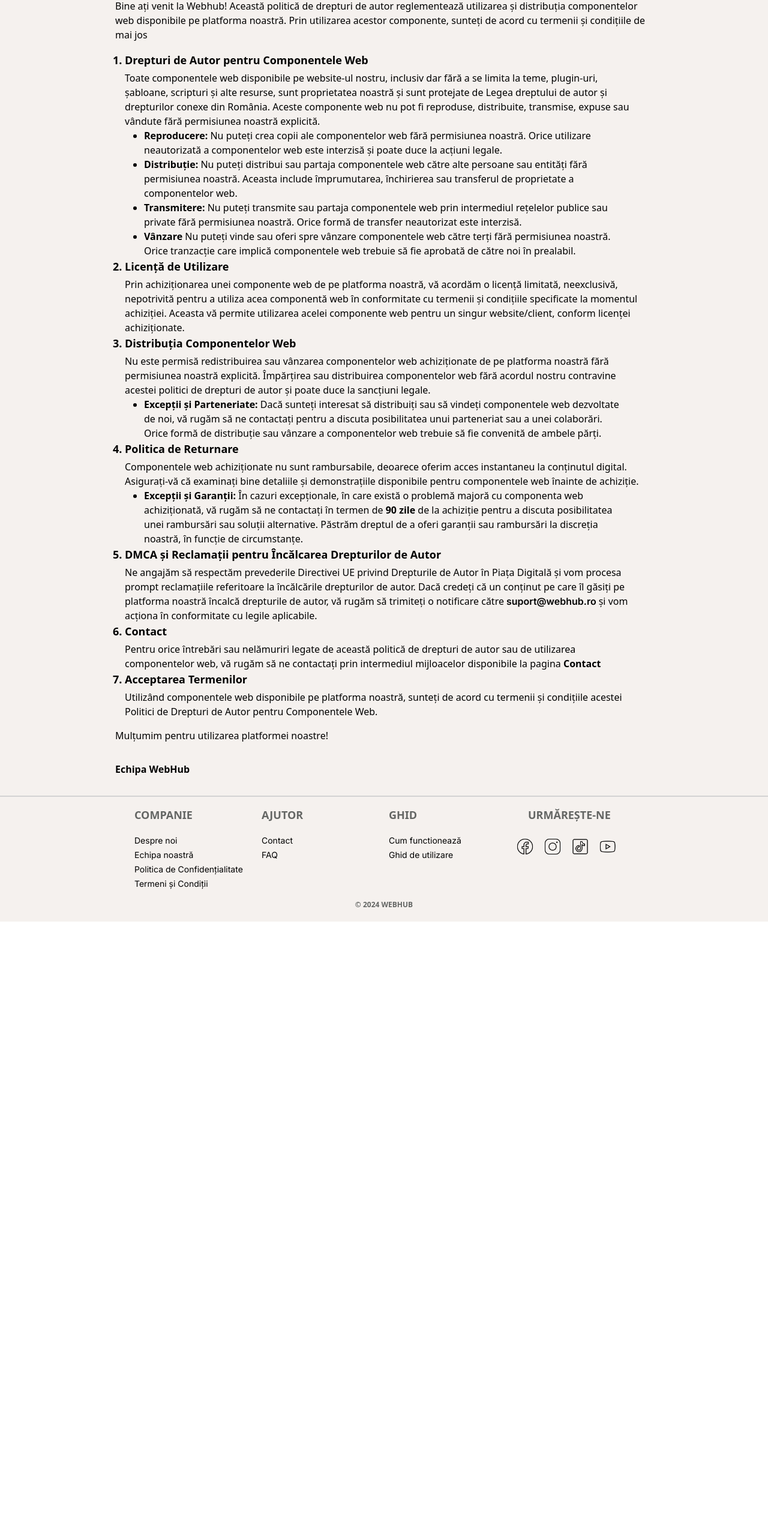
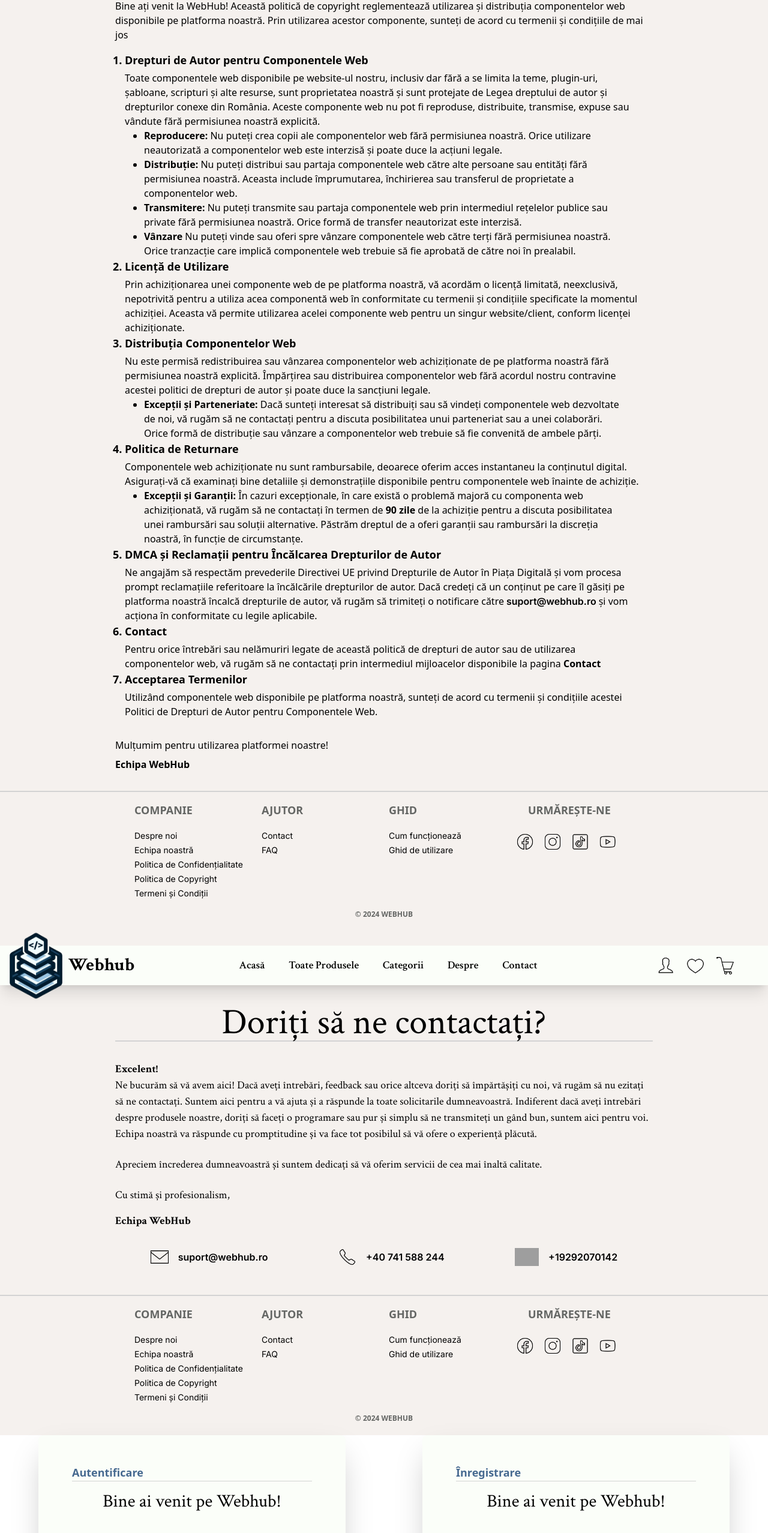
Before and after one commit to matei-george/licenta, a React (Vite) app in the folder frontend/: page / in a window 1280 px wide. Shown: the part 234-2789 px from the top of the page at 60% size. Before the commit the page ends 1770 px from the top, so only its background shows below. Built offline with nearby package versions, Linux system fonts and the light colour scheme; grey boxes are pictures that could not be loaded.

Commit message:
Update Showcase

```diff
--- a/frontend/src/App.jsx
+++ b/frontend/src/App.jsx
@@ -2,11 +2,19 @@
 import React from "react";
 
 import { Copyright } from "./Pages/Copyright/Copyright";
+import { Login } from "./Pages/Login/Login";
+import { Register } from "./Pages/Register/Register";
+import { Contact } from "./Pages/Contact/Contact";
 
 export default function App() {
    return (
       <div>
          <Copyright />
+         <Contact />
+         <div className="container flex">
+            <Login />
+            <Register />
+         </div>
       </div>
    );
 }
--- a/frontend/src/Components/Footer/Footer.jsx
+++ b/frontend/src/Components/Footer/Footer.jsx
@@ -33,6 +33,11 @@ export const Footer = () => {
                   </li>
                   <li>
                      <a href="#" className="footer__link text-sm">
+                        Politica de Copyright
+                     </a>
+                  </li>
+                  <li>
+                     <a href="#" className="footer__link text-sm">
                         Termeni și Condiții
                      </a>
                   </li>
@@ -58,7 +63,7 @@ export const Footer = () => {
                <ul className="mt-4">
                   <li>
                      <a href="#" className="footer__link text-sm">
-                        Cum functionează
+                        Cum funcționează
                      </a>
                   </li>
                   <li>
--- a/frontend/src/Pages/Copyright/Copyright.jsx
+++ b/frontend/src/Pages/Copyright/Copyright.jsx
@@ -19,7 +19,7 @@ export const Copyright = () => {
             <h1 className="text-6xl copyright-title text-center mb-2 mt-8">Politica de Copyright</h1>
             <p className="font-semibold text-xs mb-6">Ultima actualizare : 10 Mai 2024</p>
             <p className="mb-4">
-               Bine ați venit la Webhub! Această politică de drepturi de autor reglementează utilizarea și distribuția componentelor web disponibile pe platforma noastră. Prin
+               Bine ați venit la WebHub! Această politică de copyright reglementează utilizarea și distribuția componentelor web disponibile pe platforma noastră. Prin
                utilizarea acestor componente, sunteți de acord cu termenii și condițiile de mai jos
             </p>
             <ol className="list-decimal px-4">
@@ -98,7 +98,7 @@ export const Copyright = () => {
                   Componentele Web.
                </p>
             </ol>
-            <p className="mt-4 mb-8">Mulțumim pentru utilizarea platformei noastre!</p>
+            <p className="mt-8 mb-2">Mulțumim pentru utilizarea platformei noastre!</p>
             <p className="mb-8 font-bold">Echipa WebHub</p>
          </div>
          <Footer />
```
